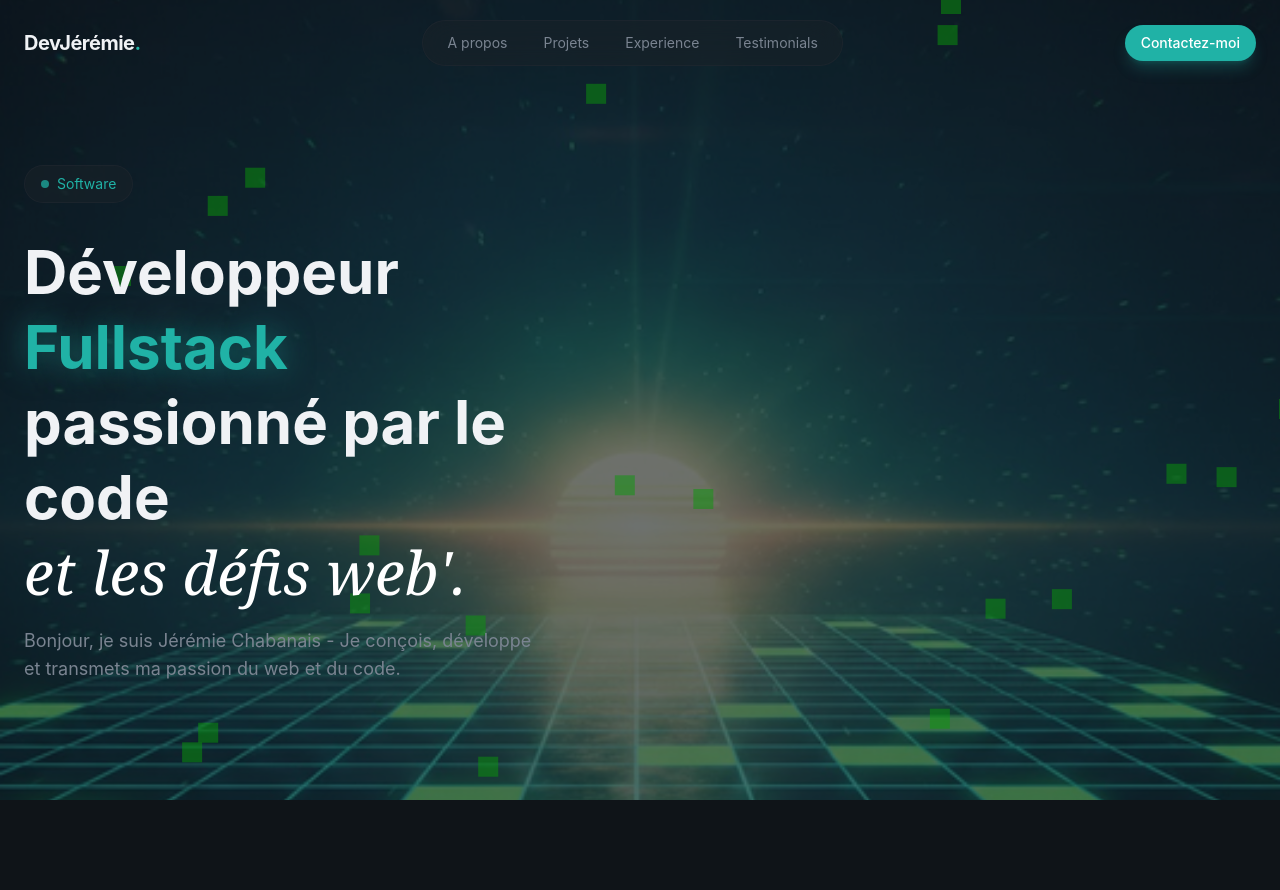
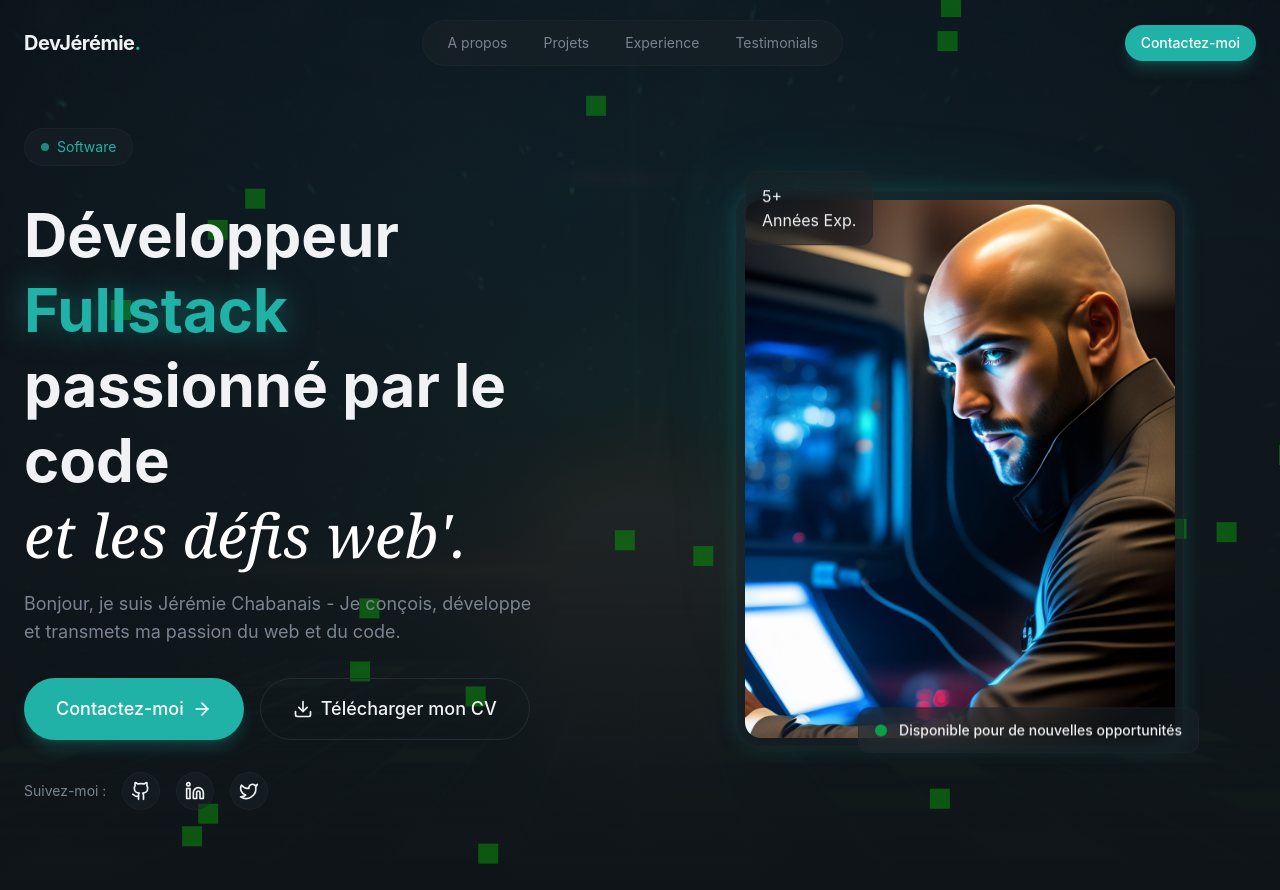
Before and after one commit to devJeremie/Tuto-Portfolio, a React (Vite) app: page / in a window 1280 px wide. Before the commit the page ends 800 px from the top, so only its background shows below. Built offline with nearby package versions, Linux system fonts and the light colour scheme.

Commit message:
Majj-Hero-Animation

```diff
--- /dev/null
+++ b/src/components/AnimatedBorderButton.jsx
@@ -0,0 +1,34 @@
+import { Download } from "lucide-react";
+
+export const AnimatedBorderButton = () => {
+  return (
+    <button className=" relative bg-transparent border border-border text-foreground
+                        hover:border-primary/50 transition-all duration-1000 focus-outline-none
+                        focus-visible:ring-2 focus-visible:ring-primary
+                        focus-visible:ring-offset-2 disable:opacity-50 disabled:cursor-not-allowed
+                        group px-8 py-4 text-lg font-medium rounded-full overflow-visible animated-border">
+        <svg
+            className="absolute left-0 top-0 w-full h-full pointer-events-auto"
+            viewBox="0 0 200 60"
+            preserveAspectRatio="none"
+            style={{ overflow: "visible" }}
+        >
+            <path
+                d="M 30,1 A 29,29 0 0 0 1,30 L 1,30 A 29,29 0 0 0 30,59 L 170,59 A 29,29 0 0 0 199,30 L 199,30 A 29,29 0 0 0 170,1 Z"
+                fill="none"
+                stroke="var(--color-primary)"
+                strokeWidth="2"
+                strokeDasharray="400 550"
+                strokeDashoffset="400"
+                strokeLinecap="round"
+                strokeLinejoin="round"
+                className="animated-border-path"
+            />
+        </svg>
+        <span className="relative z-10 flex items-center justify-center gap-2">
+            <Download className="w-5 h-5"/>
+            Télécharger mon CV
+        </span>
+    </button>
+  );
+};
--- a/src/index.css
+++ b/src/index.css
@@ -50,6 +50,12 @@
     text-shadow: 0 0 30px
       color-mix(in srgb, var(--color-primary) 50%, transparent);
   }
+  .glow-border {
+    box-shadow: 0 0 20px
+      color-mix(in srgb, var(--color-primary) 20%, transparent),
+      inset 0 0 20px
+      color-mix(in srgb, var(--color-primary) 5%, transparent);
+  }
 }
 @layer utilities {
   @keyframes fade-in {
@@ -81,7 +87,59 @@
     }
   }
 
+  @keyframes float {
+    0%,
+    100% {
+      transform: translateY(0);
+    }
+    50% {
+      transform: translateY(-10px);
+    }
+  }
+
   .animate-fade-in {
     animation: fade-in 0.8s ease-out both;
   }
+  .animate-float {
+    animation: float 4s ease-in-out infinite;
+  }
+  .animation-delay-100 {
+    animation-delay: 0.1s;
+  }
+  .animation-delay-200 {
+    animation-delay: 0.2s;
+  }
+  .animation-delay-300 {
+    animation-delay: 0.3s;
+  }
+  .animation-delay-400 {
+    animation-delay: 0.4s;
+  }
+  .animation-delay-500 {
+    animation-delay: 0.5s;
+  }
+  .animation-delay-600 {
+    animation-delay: 0.3s;
+  }
+  .animation-delay-800 {
+    animation-delay: 0.8s;
+  }
+
+  @keyframes animated-border {
+    0% {
+      stroke-dashoffset: 400;
+    }
+    100% {
+      stroke-dashoffset: -550;
+    }
+  }
+
+  .group:hover .animated-border-path {
+    animation: animated-border 1.5s linear infinite;
+  }
+  .animated-border:hover {
+    background-color: color-mix(in srgb, #26c4b8 15%, transparent);
+    backdrop-filter: blur(16px);
+    box-shadow: 0 0 20px color-mix (in srgb, #26c4b8 20%, transparent);
+  }
 }
--- a/src/sections/Hero.jsx
+++ b/src/sections/Hero.jsx
@@ -1,3 +1,8 @@
+import { Button } from "@/components/button";
+import { ArrowRight, Download } from "lucide-react";
+import { AnimatedBorderButton } from "../components/AnimatedBorderButton";
+import { Github, Linkedin, Twitter } from "lucide-react";
+
 const positions = [...Array(20)].map(() => ({
     top: `${Math.random() * 100}%`,
     left: `${Math.random() * 100}%`,
@@ -11,11 +16,13 @@
       <section className="relative min-h-screen flex items-center overflow-hidden">
         {/* Background */}
         <div className="absolute inset-0">
-            <img src="/bg-typeGithub.png"
+          <img
+            src="/bg-typeGithub.png"
             alt="Image de fond style github"
             className="w-full h-full object-cover opacity-40"
           />
-            <div className="absolute inset-0 bg-gradient-to-be
+          <div
+            className="absolute inset-0 bg-linear-to-b
                          from-background/20 via-background/80 to-background "
           />
         </div>
@@ -26,7 +33,7 @@
               key={index}
               className="absolute w-5 h-5 opacity-50"
               style={{
-                        backgroundColor: '#0a970a',
+                backgroundColor: "#0a970a",
                 top: pos.top,
                 left: pos.left,
                 animation: `slow-drift ${pos.animationDuration} ease-in-out infinite`,
@@ -42,14 +49,15 @@
                 <div className="space-y-8">
                 <div className="animate-fade-in">
                     <span className="inline-flex items-center gap-2 px-4 py-2 rounded-full glass text-sm text-primary">
-                            <span className="w-2 h-2 bg-primary rounded-full animate-pulse"/>
+                    <span className="w-2 h-2 bg-primary rounded-full animate-pulse" />
                     Software
                     </span>
                 </div>
                 {/*Titre principal*/}
                 <div className="space-y-4">
-                        <h1 className="text-4xl md:text-5xl lg:text-6xl font-bold leading-tight animate-fade-in">
-                            Développeur <span className="text-primary glow-text">Fullstack</span>
+                    <h1 className="text-4xl md:text-5xl lg:text-6xl font-bold leading-tight animate-fade-in animation-delay-100">
+                    Développeur{" "}
+                    <span className="text-primary glow-text">Fullstack</span>
                     <br />
                     passionné par le code
                     <br />
@@ -57,13 +65,79 @@
                         et les défis web'.
                     </span>
                     </h1>
-                        <p className="text-lg text-muted-foreground max-w-lg animate-fade-in">
-                            Bonjour, je suis Jérémie Chabanais - Je conçois, développe et transmets
-                            ma passion du web et du code.
+                    <p className="text-lg text-muted-foreground max-w-lg animate-fade-in animation-delay-600">
+                    Bonjour, je suis Jérémie Chabanais - Je conçois, développe et
+                    transmets ma passion du web et du code.
                     </p>
                 </div>
+                {/*Bouton d'appel à l'action*/}
+                <div className="flex flex-wrap gap-4 animate-fade-in animation-delay-300">
+                    <Button
+                    href="#contact"
+                    size="lg"
+                    className="animate-fade-in animation-delay-800"
+                    >
+                    Contactez-moi <ArrowRight className="w-5 h-5" />
+                    </Button>
+                    <AnimatedBorderButton />
                 </div>
-            {/*Colonne de droite image*/}
+                {/* Réseau sociaux */}
+                <div className="flex items-center gap-4 animate-fade-in animation-delay-400">
+                    <span className="text-sm text-muted-foreground">
+                    Suivez-moi :{" "}
+                    </span>
+                    {[
+                    { icon: Github, href: "https://github.com/devJeremie" },
+                    {
+                        icon: Linkedin,
+                        href: "https://www.linkedin.com/in/jeremie-chabanais/",
+                    },
+                    { icon: Twitter, href: "#" },
+                    ].map((social, i) => (
+                    <a
+                        key={i}
+                        href={social.href}
+                        className="p-2 rounded-full glass hover:bg-primary/10 hover:text-primary transition-all duration-300"
+                    >
+                        {<social.icon className="w-5 h-5" />}
+                    </a>
+                    ))}
+                </div>
+                </div>
+                {/*Colonne de droite image profil*/}
+                <div className="relative animate-fade-in animation-delay-300">
+                    {/* Image de profil */}
+                    <div className="relative max-w-md mx-auto">
+                        <div
+                        className="absolute inset-0 rounded-3xl bg-linear-to-br
+                                from-primary/30 via-transparent to primary/10
+                                blur-2xl animate-pulse"
+                        />
+                        <div className="relative glass rounded-3xl p-2 glow-border">
+                        <img
+                            src="/BaldMan.jpg"
+                            alt="photo de profil"
+                            className="w-full aspect-[4/5] object-cover rounded-2xl"
+                        />
+                        {/*Bage flottant*/}
+                            <div className="absolute -bottom-4 -right-4 glass rounded-xl px-4 py-3 animate-float">
+                                <div className="flex items-center gap-3">
+                                <div className="w-3 h-3 bg-green-500 rounded-full animate-pulse" />
+                                <span className="text-sm font-medium">
+                                    Disponible pour de nouvelles opportunités
+                                </span>
+                                </div>
+                            </div>
+                            {/* Stats du badge */}
+                            <div className="
+                                absolute -top-4 -let-4 glass rounded-xl px-4 py-3 animate-float animation-delay-500"
+                            >
+                                <div className="">5+</div>
+                                <div className="">Années Exp.</div>
+                            </div>
+                        </div>
+                    </div>
+                </div>
             </div>
         </div>
       </section>
```
Also changed, not shown: public/BaldMan.jpg (added). Lines whose indentation alone changed are shown as unchanged.
